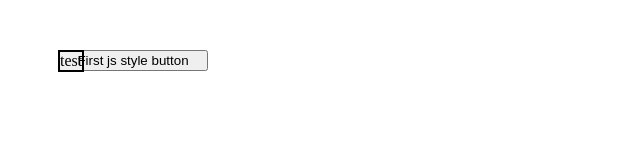
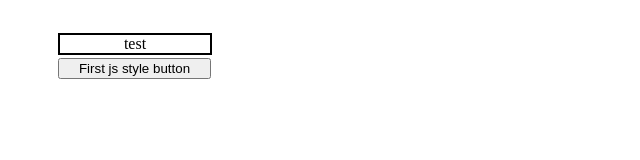
Before and after one commit to ImDyA/JS-Advanced-Home-Work-, a plain HTML site: page HomeWork-2/index.html in a window 1280 px wide. Shown: the whole page, without its empty margins (0-640 px from the left). Drawn offline with Linux system fonts and the light colour scheme.

Commit message:
home work 2 not work 2

```diff
--- a/HomeWork-2/index.html
+++ b/HomeWork-2/index.html
@@ -9,25 +9,21 @@
         .invisible{
             border: 2px solid black;
             position: absolute;
-            margin: 0;
+            margin-left: 50px;
+            margin-top: 25px;
+            width: 150px;
             text-align: center;
         }
-        .div{
-            width: 150px;
-            height: 100px;
+        .button{
+            text-align: center;
+            margin-left: 50px;
             margin-top: 50px;
-            margin-left: 50px;
-
-        }
-        .button{
-            width: 100%;
+            width: 153px;
         }
     </style>
 </head>
 <body>
-    <div class="div">
-        <button id="button" title="test" class="button">First js style button</button>
-    </div>
+    <button id="button" title="test" class="button">First js style button</button>
     <script src="./scrypt.js"></script>
 </body>
 </html>
```
